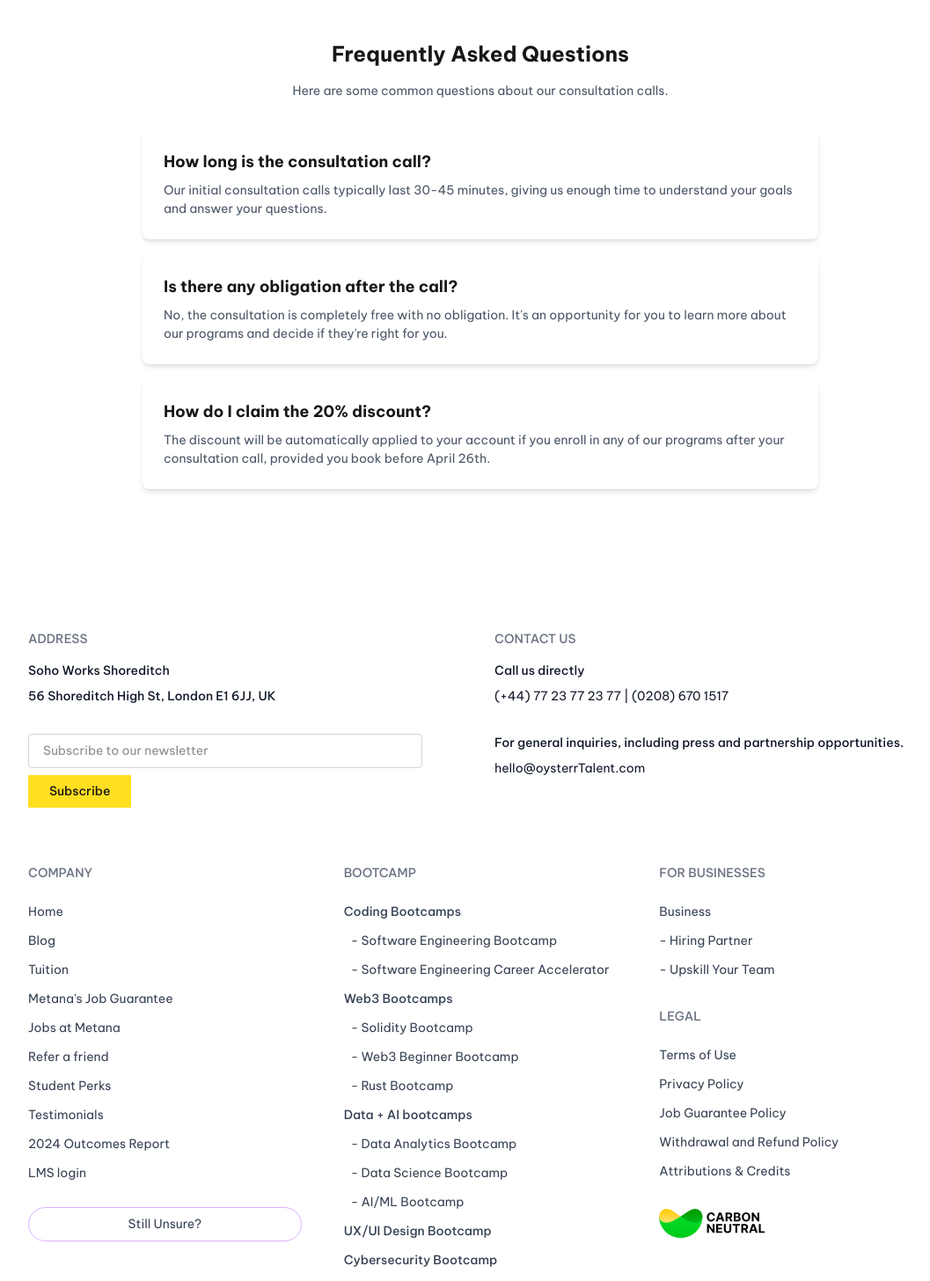
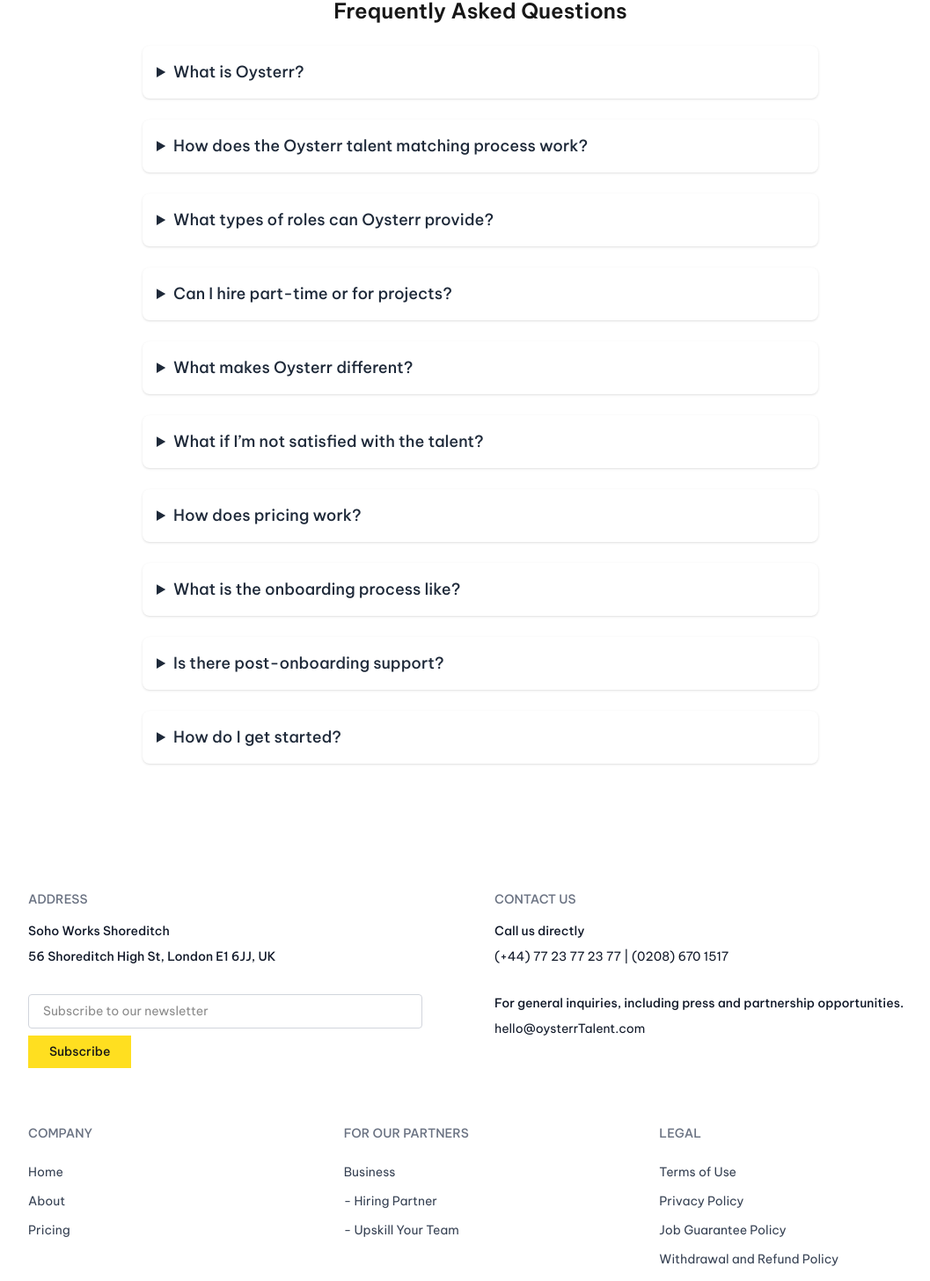
Before and after one commit to viji9898/app-oysterr, a Next.js app: page /book-a-call in a window 1280 px wide. Shown: the part 1150-2606 px from the top of the page at 88% size, without its empty margins (94-1151 px from the left). Built offline with nearby package versions, Linux system fonts and the light colour scheme.

Commit message:
update footer and add Faq section
1. update footer with oysterr content. 2.add faq section to booking page

```diff
--- /dev/null
+++ b/src/app/book-a-call/FaqSection.tsx
@@ -0,0 +1,77 @@
+import React from "react";
+
+const FAQSection: React.FC = () => {
+  return (
+    <section className="max-w-3xl mx-auto mt-16 text-left">
+      <h2 className="text-2xl font-semibold mb-6 text-center">
+        Frequently Asked Questions
+      </h2>
+      <div className="space-y-6">
+        {faqItems.map((item, index) => (
+          <details key={index} className="group bg-white p-4 rounded-lg shadow">
+            <summary className="cursor-pointer text-lg font-medium text-gray-800 group-open:mb-2">
+              {item.question}
+            </summary>
+            <p className="text-gray-600">{item.answer}</p>
+          </details>
+        ))}
+      </div>
+    </section>
+  );
+};
+
+const faqItems = [
+  {
+    question: "What is Oysterr?",
+    answer:
+      "Oysterr is a talent solutions provider that connects businesses with vetted professionals worldwide across executive assistance, operations, marketing, finance, and software engineering roles. Our mission is to empower businesses with access to top-tier global talent through flexible and scalable services.",
+  },
+  {
+    question: "How does the Oysterr talent matching process work?",
+    answer:
+      "We begin with a discovery call to understand your unique needs and team dynamics. Then, we match you with talent that aligns with your specific goals and culture. Our process ensures that each professional we recommend has been thoroughly vetted to meet our high standards.",
+  },
+  {
+    question: "What types of roles can Oysterr provide?",
+    answer:
+      "Oysterr offers a range of roles, including Executive Assistants, Operations Managers, Marketing and Creative Specialists, Accountants, and Software Engineers. Our talent pool includes experts in various fields and industries, so we can find the right fit for most business functions.",
+  },
+  {
+    question: "Can I hire part-time or for projects?",
+    answer:
+      "Yes! We offer flexible engagement models to suit your needs, including part-time, full-time, and project-based options. This flexibility allows you to scale your team according to your business demands.",
+  },
+  {
+    question: "What makes Oysterr different?",
+    answer:
+      "Oysterr goes beyond staffing by providing a tailored approach, emphasizing a seamless integration of talent into your business. Our focus is on long-term partnerships, high-quality service, and supporting client success through each stage of growth.",
+  },
+  {
+    question: "What if I’m not satisfied with the talent?",
+    answer:
+      "Client satisfaction is our priority. If, for any reason, you feel that a professional doesn’t meet your expectations, we will work with you to resolve the issue and provide a suitable replacement as needed.",
+  },
+  {
+    question: "How does pricing work?",
+    answer:
+      "Pricing varies based on the role, level of experience, and engagement type (part-time, full-time, or project-based). We offer competitive rates and can tailor a solution to fit your budget. For a personalized quote, please contact us.",
+  },
+  {
+    question: "What is the onboarding process like?",
+    answer:
+      "Our onboarding process is designed for smooth integration. We facilitate introductions, provide relevant information, and help ensure that your new team member understands your objectives. Throughout the onboarding, we’re available to address any questions or adjustments.",
+  },
+  {
+    question: "Is there post-onboarding support?",
+    answer:
+      "Absolutely! Oysterr provides ongoing support to ensure the success of the talent we place with you. We offer resources, guidance, and regular check-ins to ensure alignment with your goals.",
+  },
+  {
+    question: "How do I get started?",
+    answer:
+      "Getting started is easy. Simply contact us for a discovery call, where we’ll discuss your needs, answer any questions, and help you find the best solution to drive your business forward.",
+  },
+];
+
+export default FAQSection;
+//
--- a/src/app/book-a-call/page.tsx
+++ b/src/app/book-a-call/page.tsx
@@ -2,6 +2,7 @@
 
 import React from "react";
 import SpringPromoBookingForm from "../components/booking/SpringPromoBookingForm";
+import FAQSection from "./FaqSection";
 
 export const metadata = {
   title: "Book a Call - Spring Career Kickstart | Your Company",
@@ -25,7 +26,7 @@
 
       <div className="max-w-3xl mx-auto mt-16">
         <h2 className="text-2xl font-bold mb-6 text-center">
-          What to Expect on Your Call
+          What to Expect on Your Call with Oysterr
         </h2>
 
         <div className="grid grid-cols-1 md:grid-cols-3 gap-8">
@@ -33,10 +34,10 @@
             <div className="bg-blue-100 text-blue-800 w-12 h-12 rounded-full flex items-center justify-center mb-4 font-bold text-xl">
               1
             </div>
-            <h3 className="font-bold text-lg mb-2">Career Assessment</h3>
+            <h3 className="font-bold text-lg mb-2">Your Needs</h3>
             <p className="text-gray-600">
-              We'll discuss your background, skills, and career goals to
-              understand where you want to go.
+              We’ll learn about your team, challenges, and what support you’re
+              looking for.
             </p>
           </div>
 
@@ -44,10 +45,10 @@
             <div className="bg-blue-100 text-blue-800 w-12 h-12 rounded-full flex items-center justify-center mb-4 font-bold text-xl">
               2
             </div>
-            <h3 className="font-bold text-lg mb-2">Program Exploration</h3>
+            <h3 className="font-bold text-lg mb-2">How Oysterr Helps</h3>
             <p className="text-gray-600">
-              Learn about our bootcamps and how our curriculum is designed to
-              prepare you for in-demand roles.
+              We’ll walk you through how our remote talent model works and share
+              examples.
             </p>
           </div>
 
@@ -55,16 +56,16 @@
             <div className="bg-blue-100 text-blue-800 w-12 h-12 rounded-full flex items-center justify-center mb-4 font-bold text-xl">
               3
             </div>
-            <h3 className="font-bold text-lg mb-2">Custom Roadmap</h3>
+            <h3 className="font-bold text-lg mb-2">Next Steps</h3>
             <p className="text-gray-600">
-              Get personalized recommendations and next steps to help you
-              achieve your career goals.
+              We’ll discuss if there’s a fit and outline what working together
+              could look like.
             </p>
           </div>
         </div>
       </div>
-
-      <div className="max-w-3xl mx-auto mt-16 text-center">
+      <FAQSection />
+      {/* <div className="max-w-3xl mx-auto mt-16 text-center">
         <h2 className="text-2xl font-bold mb-4">Frequently Asked Questions</h2>
         <p className="text-gray-600 mb-8">
           Here are some common questions about our consultation calls.
@@ -101,7 +102,7 @@
             you book before April 26th.
           </p>
         </div>
-      </div>
+      </div> */}
     </div>
   );
 }
--- a/src/app/components/layout/Footer.tsx
+++ b/src/app/components/layout/Footer.tsx
@@ -88,56 +88,17 @@
               <Link href="/" className="text-gray-700 hover:text-blue-600">
                 Home
               </Link>
-              <Link href="/blog" className="text-gray-700 hover:text-blue-600">
-                Blog
+              <Link
+                href="#about-us"
+                className="text-gray-700 hover:text-blue-600"
+              >
+                About
               </Link>
               <Link
-                href="/tuition"
+                href="#pricing"
                 className="text-gray-700 hover:text-blue-600"
               >
-                Tuition
-              </Link>
-              <Link
-                href="/job-guarantee"
-                className="text-gray-700 hover:text-blue-600"
-              >
-                Metana's Job Guarantee
-              </Link>
-              <Link href="/jobs" className="text-gray-700 hover:text-blue-600">
-                Jobs at Metana
-              </Link>
-              <Link href="/refer" className="text-gray-700 hover:text-blue-600">
-                Refer a friend
-              </Link>
-              <Link
-                href="/student-perks"
-                className="text-gray-700 hover:text-blue-600"
-              >
-                Student Perks
-              </Link>
-              <Link
-                href="/testimonials"
-                className="text-gray-700 hover:text-blue-600"
-              >
-                Testimonials
-              </Link>
-              <Link
-                href="/outcomes-report"
-                className="text-gray-700 hover:text-blue-600"
-              >
-                2024 Outcomes Report
-              </Link>
-              <Link
-                href="/lms-login"
-                className="text-gray-700 hover:text-blue-600"
-              >
-                LMS login
-              </Link>
-              <Link
-                href="/contact"
-                className="text-gray-700 hover:text-blue-600 border border-purple-300 rounded-full py-2 px-6 inline-block mt-4 text-center"
-              >
-                Still Unsure?
+                Pricing
               </Link>
             </nav>
           </div>
@@ -145,104 +106,7 @@
           {/* Bootcamp links */}
           <div>
             <h3 className="text-gray-500 text-sm font-medium uppercase mb-6">
-              BOOTCAMP
-            </h3>
-            <nav className="flex flex-col space-y-3">
-              <Link
-                href="/bootcamps/coding"
-                className="text-gray-700 hover:text-blue-600 font-medium"
-              >
-                Coding Bootcamps
-              </Link>
-              <Link
-                href="/bootcamps/software-engineering"
-                className="text-gray-700 hover:text-blue-600 pl-2"
-              >
-                - Software Engineering Bootcamp
-              </Link>
-              <Link
-                href="/bootcamps/software-engineering-career"
-                className="text-gray-700 hover:text-blue-600 pl-2"
-              >
-                - Software Engineering Career Accelerator
-              </Link>
-
-              <Link
-                href="/bootcamps/web3"
-                className="text-gray-700 hover:text-blue-600 font-medium"
-              >
-                Web3 Bootcamps
-              </Link>
-              <Link
-                href="/bootcamps/solidity"
-                className="text-gray-700 hover:text-blue-600 pl-2"
-              >
-                - Solidity Bootcamp
-              </Link>
-              <Link
-                href="/bootcamps/web3-beginner"
-                className="text-gray-700 hover:text-blue-600 pl-2"
-              >
-                - Web3 Beginner Bootcamp
-              </Link>
-              <Link
-                href="/bootcamps/rust"
-                className="text-gray-700 hover:text-blue-600 pl-2"
-              >
-                - Rust Bootcamp
-              </Link>
-
-              <Link
-                href="/bootcamps/data-ai"
-                className="text-gray-700 hover:text-blue-600 font-medium"
-              >
-                Data + AI bootcamps
-              </Link>
-              <Link
-                href="/bootcamps/data-analytics"
-                className="text-gray-700 hover:text-blue-600 pl-2"
-              >
-                - Data Analytics Bootcamp
-              </Link>
-              <Link
-                href="/bootcamps/data-science"
-                className="text-gray-700 hover:text-blue-600 pl-2"
-              >
-                - Data Science Bootcamp
-              </Link>
-              <Link
-                href="/bootcamps/ai-ml"
-                className="text-gray-700 hover:text-blue-600 pl-2"
-              >
-                - AI/ML Bootcamp
-              </Link>
-
-              <Link
-                href="/bootcamps/ux-ui"
-                className="text-gray-700 hover:text-blue-600 font-medium"
-              >
-                UX/UI Design Bootcamp
-              </Link>
-              <Link
-                href="/bootcamps/cybersecurity"
-                className="text-gray-700 hover:text-blue-600 font-medium"
-              >
-                Cybersecurity Bootcamp
-              </Link>
-              <Link
-                href="/bootcamps/jobcamp"
-                className="text-gray-700 hover:text-blue-600 font-medium"
-              >
-                Jobcamp™ - Career Prep
-              </Link>
-            </nav>
-          </div>
-
-          {/* For businesses and legal links */}
-          <div>
-            <div className="mb-8">
-              <h3 className="text-gray-500 text-sm font-medium uppercase mb-6">
-                FOR BUSINESSES
+              FOR Our Partners
             </h3>
             <nav className="flex flex-col space-y-3">
               <Link
@@ -266,6 +130,8 @@
             </nav>
           </div>
 
+          {/* For businesses and legal links */}
+          <div>
             <div>
               <h3 className="text-gray-500 text-sm font-medium uppercase mb-6">
                 LEGAL
```
Lines whose indentation alone changed are shown as unchanged.
